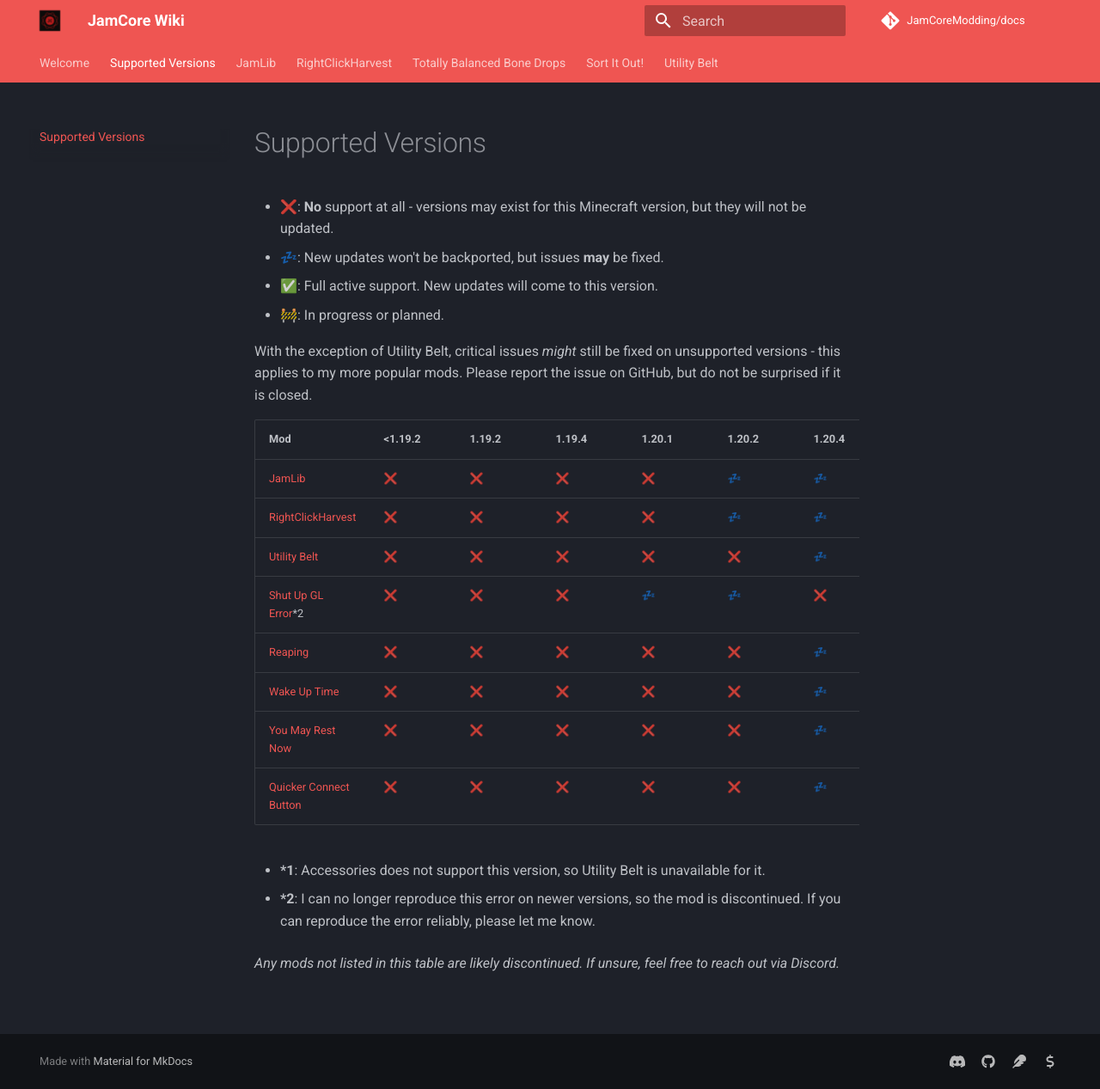
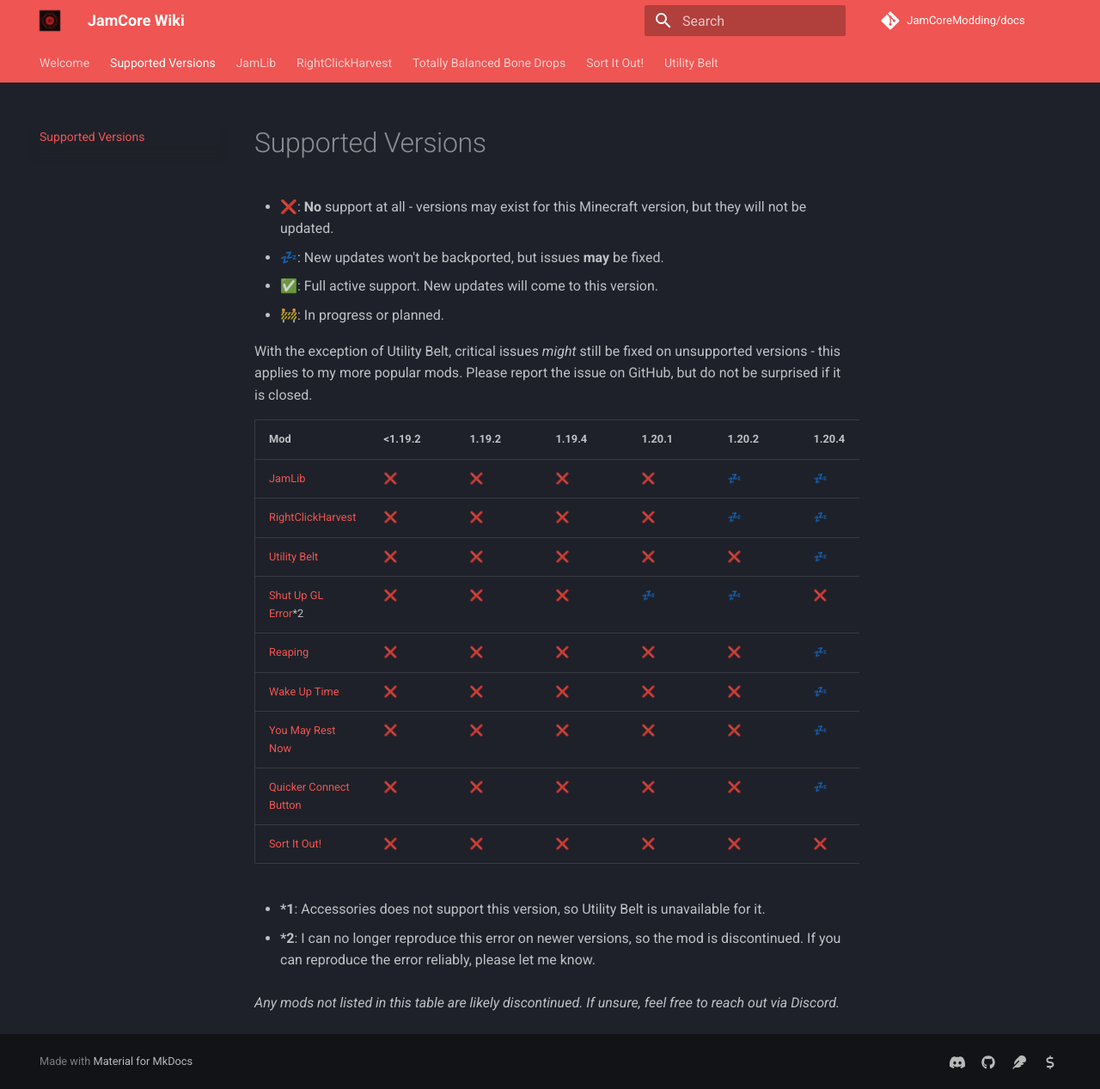
Before and after one commit to JamCoreModding/docs, an MkDocs documentation site: the page built from docs/supported-versions.md, in a window 1280 px wide and 1267 px high. Shown: the whole window at 86% size. Built offline with MkDocs 1.6.1 and Material for MkDocs 9.7.7, drawn with Linux system fonts in a browser that asks for light colours; comment, search, counter and statistics services are not loaded.

Commit message:
Add Sort It Out! to supported versions

```diff
--- a/docs/supported-versions.md
+++ b/docs/supported-versions.md
@@ -18,6 +18,7 @@
 | [Wake Up Time](https://github.com/JamCoreModding/wake-up-time)                     | ❌      | ❌     | ❌     | ❌     | ❌     | 💤     | 💤     | ✅     | 🚧     | 🚧     |
 | [You May Rest Now](https://github.com/JamCoreModding/you-may-rest-now)             | ❌      | ❌     | ❌     | ❌     | ❌     | 💤     | 💤     | ✅     | 🚧     | 🚧     |
 | [Quicker Connect Button](https://github.com/JamCoreModding/quicker-connect-button) | ❌      | ❌     | ❌     | ❌     | ❌     | 💤     | 💤     | ✅     | 🚧     | 🚧     |
+| [Sort It Out!](https://github.com/JamCoreModding/sort-it-out) | ❌      | ❌     | ❌     | ❌     | ❌     | ❌     | ❌     | 🚧     | ✅     | ✅     |
 
 - **\*1**: Accessories does not support this version, so Utility Belt is unavailable for it.
 
```
